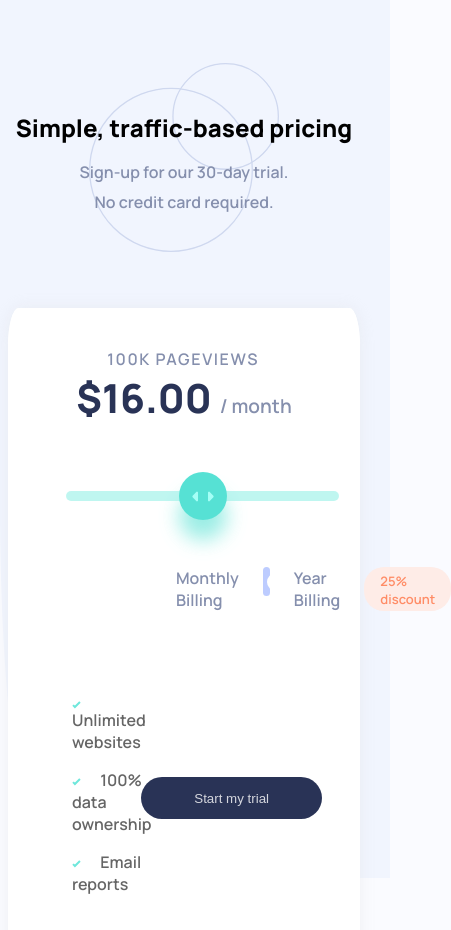
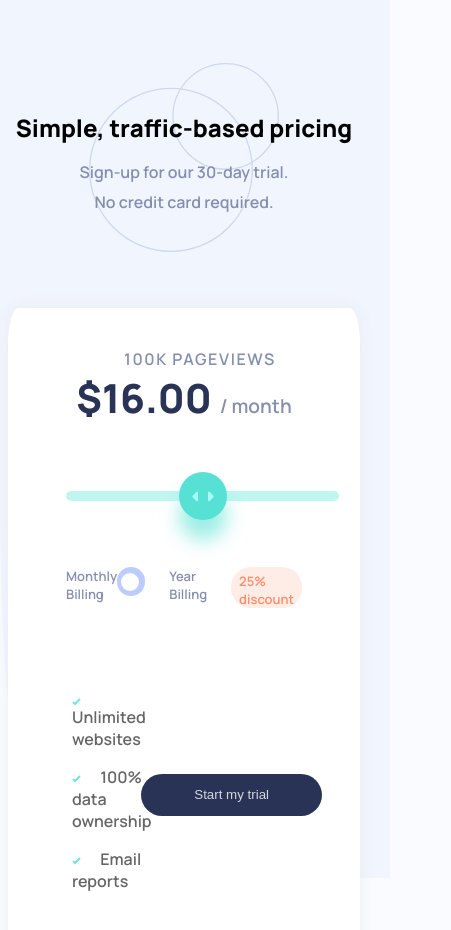
Before and after one commit to jonatanluismoreno/Interactive-pricing-component, a plain HTML site: page index.html in a window 390 px wide. Shown: the top 930 px of the page, 451 px wide, since content can reach past the window. Drawn offline with Linux system fonts and the light colour scheme.

Commit message:
improve movile view

```diff
--- a/styles.css
+++ b/styles.css
@@ -356,7 +356,8 @@ button:hover {
 
     .cant-views {
         font-size: medium;
-        padding-left: 2.7rem;
+        padding-left: 2rem;
+        padding-right: 0;
     }
 
     .price {
@@ -371,4 +372,25 @@ button:hover {
         width: 70vw;
     }
 
+    .dash {
+        padding-left: 0rem;
+        font-size: small;
+        padding-left: 2px;
+        padding-right: 2px;
+    }
+
+    .monthly {
+        padding-right: 0;
+    }
+
+    .discount {
+        padding-left: 0.5rem;
+        padding-right: 0.5rem;
+
+    }
+
+
+
+
+
 }
```
